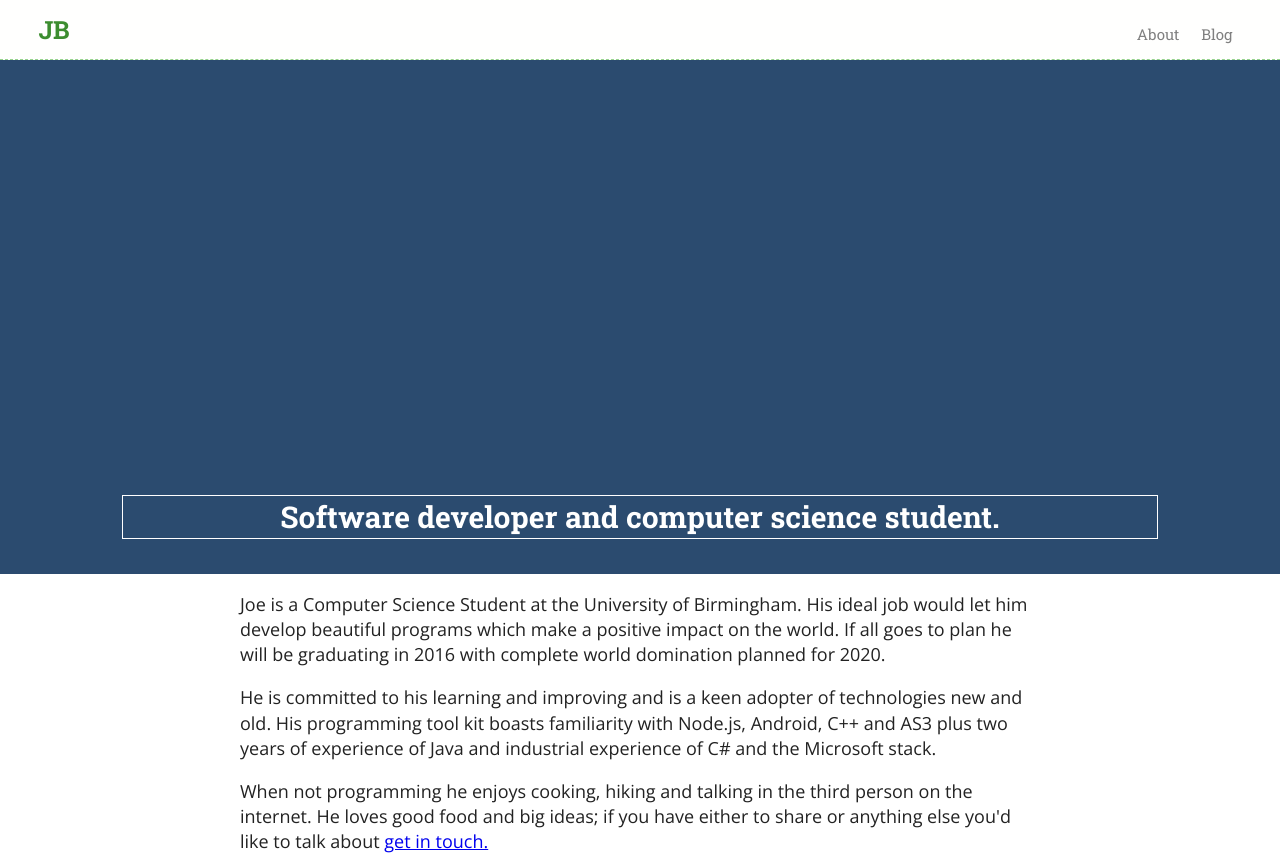
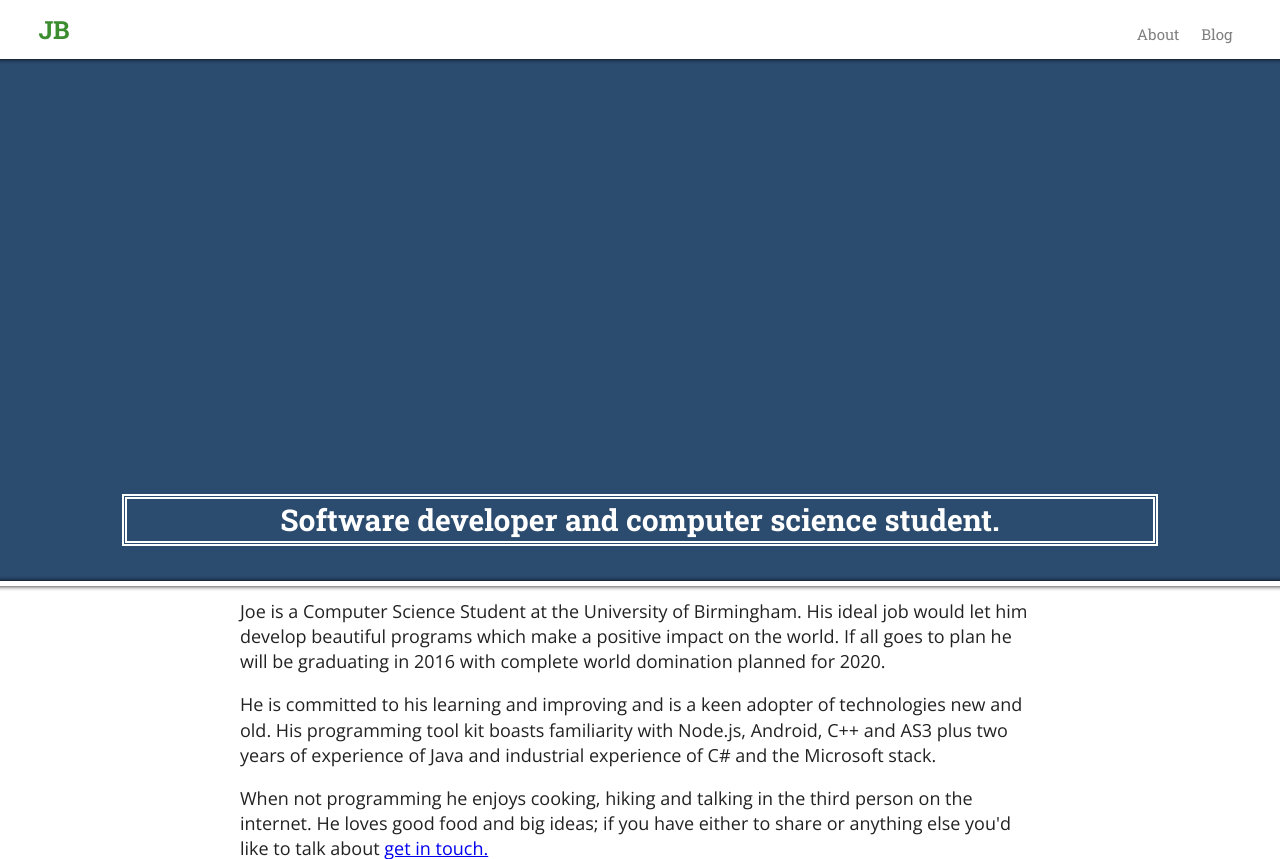
Before and after one commit to JoeBillingsley/JoeTheAverage.github.io, a Jekyll site: the page built from index.html, in a window 1280 px wide. Shown: the top 859 px of the page. Built offline with Jekyll 4.4.1, drawn with Linux system fonts in a browser that asks for light colours; nearby versions of some CDN libraries; the list of posts is cut into pages by our own code; grey boxes are pictures that could not be loaded.

Commit message:
Added a drop shadow on navigation bar.

```diff
--- a/css/main.scss
+++ b/css/main.scss
@@ -74,13 +74,13 @@
     box-sizing: border-box;
 }
 
-html {
-    font-size: 62.5%;
-}
-
 html, body {
     height: 100%;
     font-family: $standard-font;
+}
+
+html {
+    font-size: 62.5%;
 }
 
 h1, h2 {
@@ -140,11 +140,16 @@
     @include font-size(1.2);
 }
 
+.shadow {
+    box-shadow: 0px 0px 5px 0px #000;
+}
+
 /* Header */
 header {
+    position: relative;
+    z-index: 1;
     padding: 12px 3%;
-    background-color: $offwhite;
-    border-bottom: 1px dashed $primary-colour-1;
+    background-color: white;
 }
 
 .logo {
@@ -160,11 +165,7 @@
     }
 
     a:hover {
-        color: $primary-colour-0;
-    }
-
-    a:visited {
-        color: $primary-colour-0;
+        color: $primary-colour-3;
     }
 }
 
@@ -186,12 +187,7 @@
     }
 
     a:hover {
-        color: $navbar-link-colour;
         border-bottom: 3px solid $primary-colour-0;
-    }
-
-    a:visited {
-        color: $navbar-link-colour;
     }
 }
 
@@ -213,59 +209,11 @@
     padding: 10px;
 }
 
-img {
-    width: 100%;
-}
-
-.icon-links {
-    display: flex;
-    justify-content: flex-end;
-    padding-right: 10px;
-    font-size: 1.8em;
-}
-
-.icon-links a {
-    text-decoration: none;
-}
-
-.fa-linkedin-square {
-    color: #0085AE;
-}
-
-.fa-github {
-    color: #070709;;
-}
-
-input, textarea {
-    display: block;
-    width: 100%;
-    margin-bottom: 15px;
-}
-
 /* Intro */
-.grey{
-    opacity: 0.5;
-    background-color: black;
-}
-
-.hero {
-    padding: 10px 0px;
-    background-color: $secondary-colour-1-0;
-}
-
-.hero h2 {
-    color: white;
-    text-align: center;
-}
-
 .middle {
     margin-left: auto;
     margin-right: auto;
     width: 90%
-}
-
-.intro-links {
-    width:100%;
 }
 
 /* Hero */
@@ -273,8 +221,36 @@
     height: 400px;
 }
 
+.hero {
+    position: relative;
+    padding: 10px 0px;
+    background-color: $secondary-colour-1-0;
+}
+
+.hero-shadow {
+    position: absolute;
+	background: transparent;
+	width: 110%;
+    height: 5px;
+	content: '';
+	left: -5px;
+    box-shadow: 0px 0px 5px 0px #000;
+}
+
+.hero::before {
+    @extend .hero-shadow;
+    top: -5px;
+}
+
+.hero::after {
+    @extend .hero-shadow;
+	bottom: -5px;
+}
+
 .hero h2 {
-    border: 1px solid white;
+    color: white;
+    border: 5px double white;
+    text-align: center;
     width: 90%;
 }
 
```
